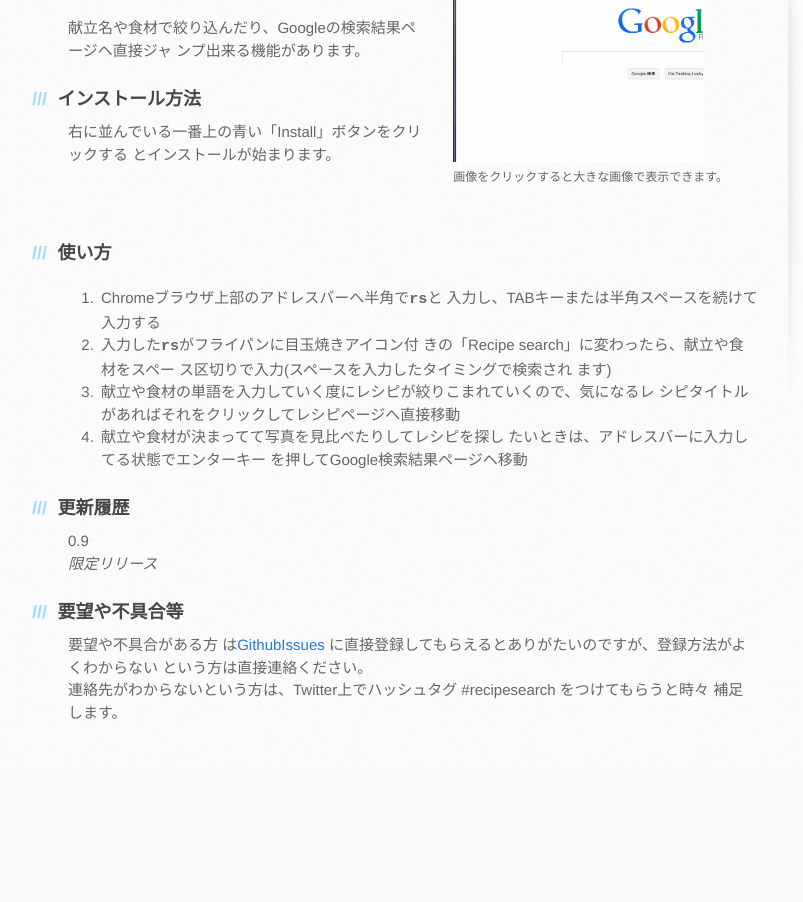
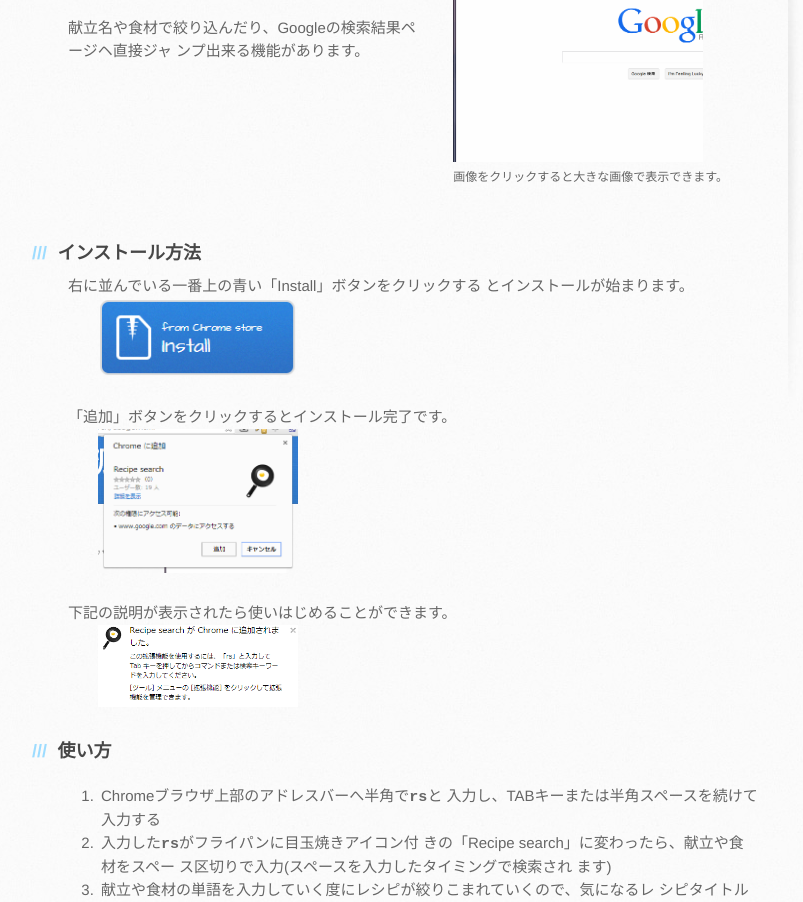
Before and after one commit to nobuhito/RecipeSearch, a plain HTML site: page usage.html in a window 1280 px wide. Shown: the part 377-1279 px from the top of the page, 102-905 px from the left. Before the commit the page ends 1144 px from the top, so only its background shows below. Drawn offline with Linux system fonts and the light colour scheme; a script that the page names is missing.

Commit message:
インストール方法に画像追加

```diff
--- a/usage.html
+++ b/usage.html
@@ -62,6 +62,9 @@
             献立名や食材で絞り込んだり、Googleの検索結果ページヘ直接ジャ
             ンプ出来る機能があります。
           </p>
+
+          <div style="clear:both"></div>
+
           <h3>
             <a name="install" class="anchor"
                href="#install">
@@ -71,10 +74,14 @@
           </h3>
           <p>
             右に並んでいる一番上の青い「Install」ボタンをクリックする
-            とインストールが始まります。
+            とインストールが始まります。<br />
+            <img src="install_button.png"
+                 style="width:200px;margin-left:2em;" /><br /><br />
+            「追加」ボタンをクリックするとインストール完了です。<br />
+            <img src="install.png" style="width:200px;margin-left:2em;" /><br /><br />
+            下記の説明が表示されたら使いはじめることができます。<br />
+            <img src="install_success.png" style="width:200px;margin-left:2em;" /><br />
           </p>
-
-          <div style="clear:both"></div>
 
           <h3>
             <a name="usage" class="anchor"
```
Also changed, not shown: install.png (added), install_button.png (added), install_success.png (added).
